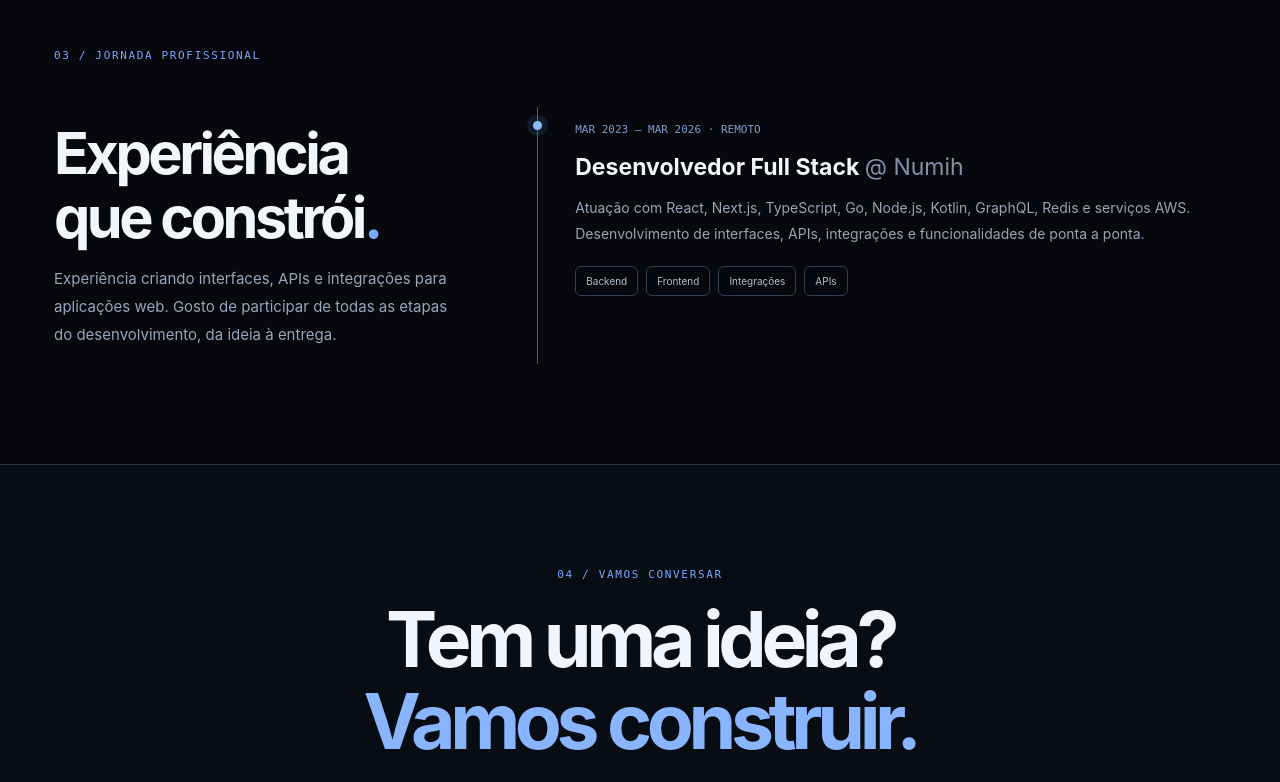
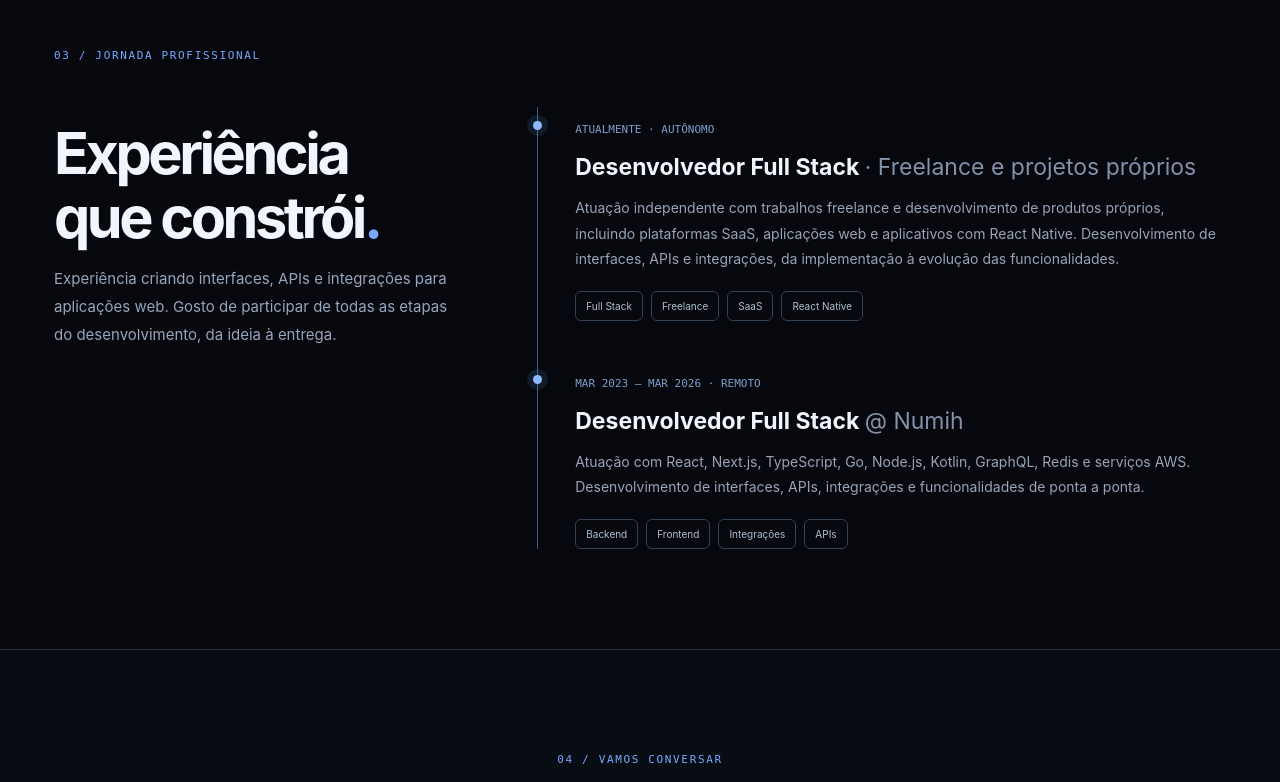
Before and after one commit to igorribery/my-portifolio, a Next.js app: page / in a window 1280 px wide. Shown: the part 3080-3862 px from the top of the page. Built offline with nearby package versions, Linux system fonts and the light colour scheme.

Commit message:
content: highlight freelance SaaS and React Native work plus CLT opportunities

```diff
--- a/app/page.tsx
+++ b/app/page.tsx
@@ -324,6 +324,18 @@ export default function Home() {
 </h2>
 <p>Experiência criando interfaces, APIs e integrações para aplicações web. Gosto de participar de todas as etapas do desenvolvimento, da ideia à entrega.</p>
 </div>
+<div className="exp-history">
+<div className="exp-role exp-role--current reveal">
+<small>ATUALMENTE · AUTÔNOMO</small>
+<h3>Desenvolvedor Full Stack <span style={{ color: '#8292a8', fontWeight: '400' }}>· Freelance e projetos próprios</span></h3>
+<p>Atuação independente com trabalhos freelance e desenvolvimento de produtos próprios, incluindo plataformas SaaS, aplicações web e aplicativos com React Native. Desenvolvimento de interfaces, APIs e integrações, da implementação à evolução das funcionalidades.</p>
+<div className="chips">
+<span>Full Stack</span>
+<span>Freelance</span>
+<span>SaaS</span>
+<span>React Native</span>
+</div>
+</div>
 <div className="exp-role reveal">
 <small>MAR 2023 — MAR 2026 · REMOTO</small>
 <h3>Desenvolvedor Full Stack <span style={{ color: '#8292a8', fontWeight: '400' }}>@ Numih</span>
@@ -337,15 +349,16 @@ export default function Home() {
 </div>
 </div>
 </div>
+</div>
 </section>
 </main>
 <footer className="footer" id="contato">
 <div className="sect-num">04 / VAMOS CONVERSAR</div>
-<h2>Tem uma ideia?<br />
-<em>Vamos construir.</em>
+<h2>Vamos trabalhar<br />
+<em>juntos?</em>
 </h2>
-<p>Aberto a oportunidades e conversas sobre desenvolvimento web e novos projetos.</p>
-<a className="btn btn-primary" href="mailto:igorrds1998@gmail.com">Entrar em contato ↗</a>
+<p>Aberto a oportunidades como Desenvolvedor Full Stack em empresas, em regime CLT ou PJ, além de projetos freelance e parcerias.</p>
+<a className="btn btn-primary" href="mailto:igorrds1998@gmail.com">Conversar sobre oportunidades ↗</a>
 <small>© 2026 Igor Ribeiro &nbsp; · &nbsp; <a target="_blank" rel="noopener noreferrer" href="https://github.com/igorribery">GitHub</a> &nbsp; · &nbsp; <a target="_blank" rel="noopener noreferrer" href="https://www.linkedin.com/in/igorrds113/">LinkedIn</a>
 </small>
 </footer>
```
Also changed, not shown: dados/portfolio.ts (+14 -0 lines), app/globals.css.
